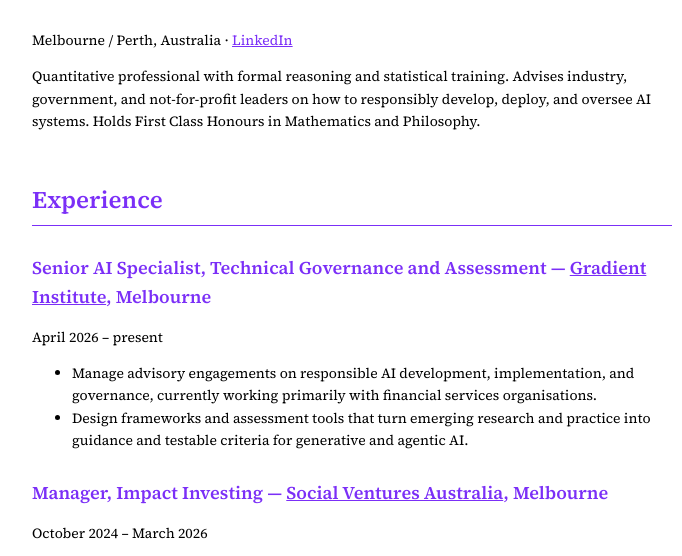
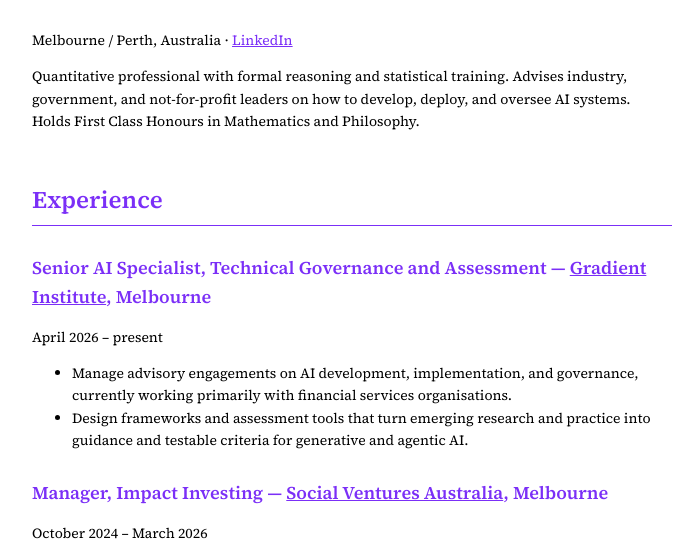
Before and after one commit to emilyrlow/personal-website, a plain HTML site: page index.html in a window 1280 px wide. Shown: the part 193-749 px from the top of the page, without its empty margins (288-970 px from the left). Drawn offline with Linux system fonts and the light colour scheme.

Commit message:
Update index.html

```diff
--- a/index.html
+++ b/index.html
@@ -12,14 +12,14 @@
 </nav>
   <h1>Emily Low</h1>
   <p>Melbourne / Perth, Australia · <a href="https://www.linkedin.com/in/emily-low30" target="_blank" rel="noopener">LinkedIn</a></p>
-  <p>Quantitative professional with formal reasoning and statistical training. Advises industry, government, and not-for-profit leaders on how to responsibly develop, deploy, and oversee AI systems. Holds First Class Honours in Mathematics and Philosophy.</p>
+  <p>Quantitative professional with formal reasoning and statistical training. Advises industry, government, and not-for-profit leaders on how to develop, deploy, and oversee AI systems. Holds First Class Honours in Mathematics and Philosophy.</p>
 
   <h2>Experience</h2>
 
   <h3>Senior AI Specialist, Technical Governance and Assessment — <a href="https://www.gradientinstitute.org/" target="_blank" rel="noopener">Gradient Institute</a>, Melbourne</h3>
   <p>April 2026 – present</p>
   <ul>
-    <li>Manage advisory engagements on responsible AI development, implementation, and governance, currently working primarily with financial services organisations.</li>
+    <li>Manage advisory engagements on AI development, implementation, and governance, currently working primarily with financial services organisations.</li>
     <li>Design frameworks and assessment tools that turn emerging research and practice into guidance and testable criteria for generative and agentic AI.</li>
   </ul>
 
```
